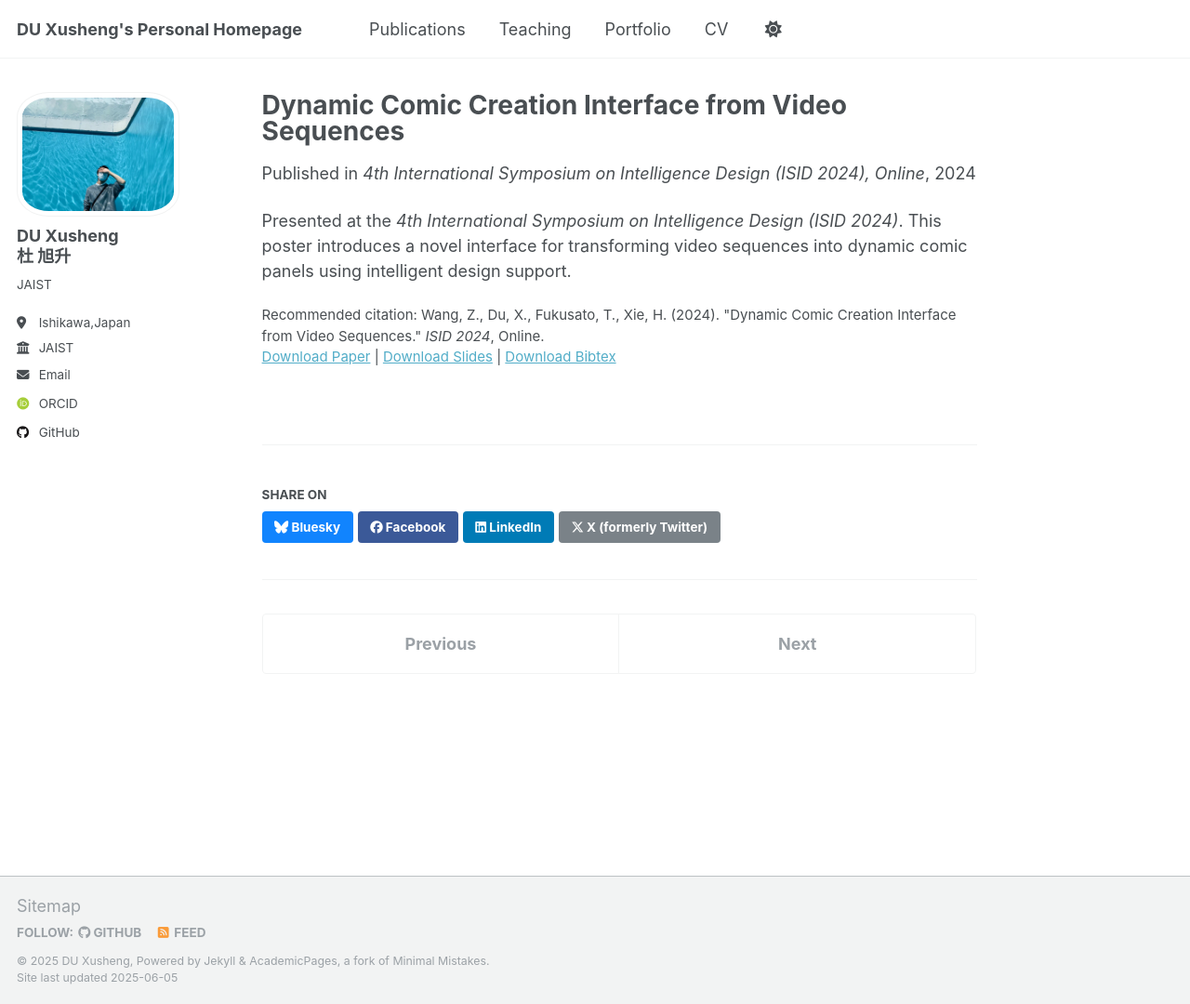
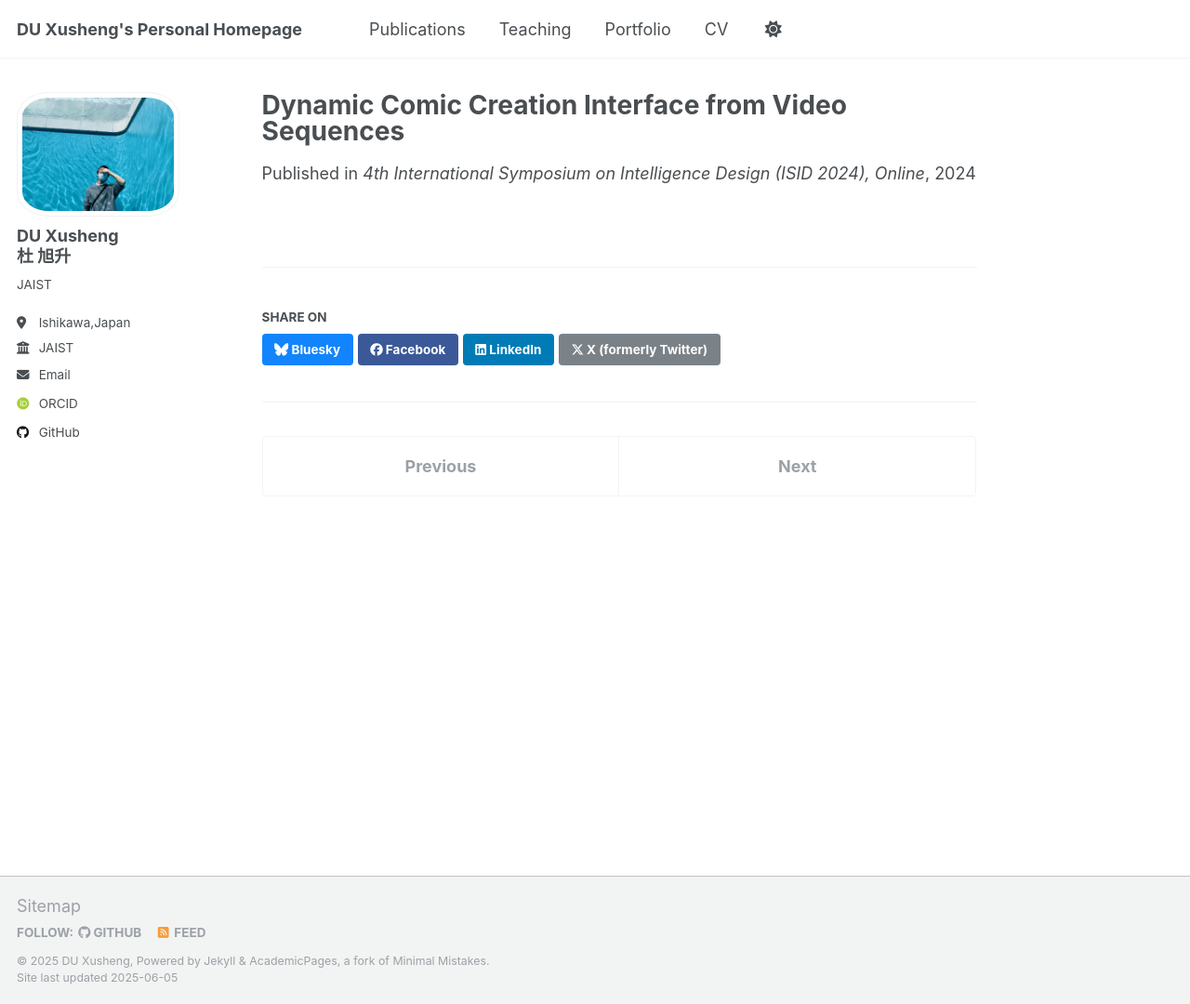
Before and after one commit to ToKyokushou/ToKyokushou.github.io, a Jekyll site: the page built from _publications/2024-03-video-comic-isid.md, in a window 1280 px wide and 1080 px high. Shown: the whole window at 93% size. Built offline with Jekyll 4.4.1, drawn with Linux system fonts in a browser that asks for light colours; some web fonts are replaced.

Commit message:
Update 2024-03-video-comic-isid.md

```diff
--- a/_publications/2024-03-video-comic-isid.md
+++ b/_publications/2024-03-video-comic-isid.md
@@ -6,9 +6,4 @@ permalink: /publication/2024-03-video-comic-isid
 excerpt: 'A poster describing an interactive interface for creating dynamic comics from video inputs.'
 date: 2024-03-01
 venue: '4th International Symposium on Intelligence Design (ISID 2024), Online'
-slidesurl: ''
-paperurl: ''
-bibtexurl: ''
-citation: 'Wang, Z., Du, X., Fukusato, T., Xie, H. (2024). &quot;Dynamic Comic Creation Interface from Video Sequences.&quot; <i>ISID 2024</i>, Online.'
 ---
-Presented at the <i>4th International Symposium on Intelligence Design (ISID 2024)</i>. This poster introduces a novel interface for transforming video sequences into dynamic comic panels using intelligent design support.
```
